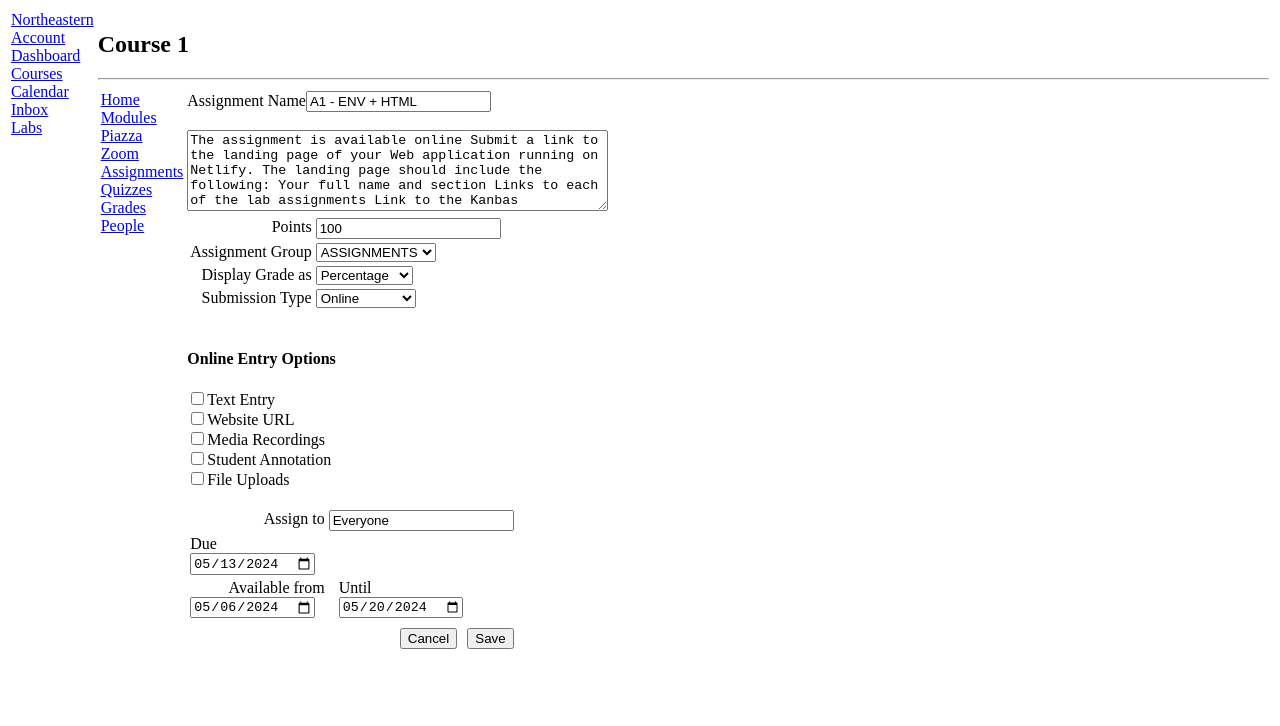
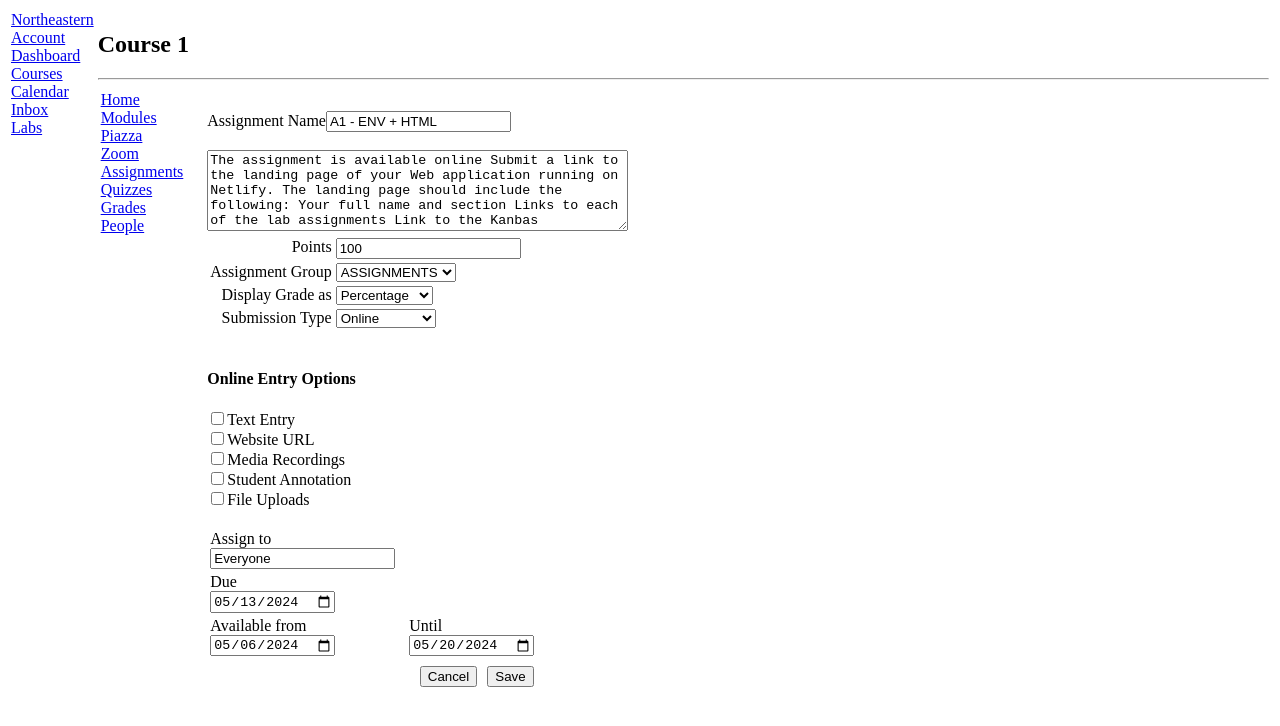
Before and after one commit to Malav2002/kambaz-next-js, a Next.js app: page /Courses/1/Assignments/1 in a window 1280 px wide. Shown: the top 726 px of the page. Built offline with nearby package versions, Linux system fonts and the light colour scheme.

Commit message:
ui changes

```diff
--- a/src/app/(Kambaz)/Courses/[cid]/Assignments/[aid]/page.tsx
+++ b/src/app/(Kambaz)/Courses/[cid]/Assignments/[aid]/page.tsx
@@ -1,6 +1,6 @@
 export default function AssignmentEditor() {
   return (
-    <div id="wd-assignments-editor">
+    <div id="wd-assignments-editor" style={{padding: "20px"}}>
       <label htmlFor="wd-name">Assignment Name</label>
       <input id="wd-name" defaultValue="A1 - ENV + HTML" />
       <br /><br />
@@ -84,10 +84,11 @@ export default function AssignmentEditor() {
       <table>
         <tbody>
           <tr>
-            <td align="right" valign="top">
+            <td align="left" valign="top">
               <label htmlFor="wd-assign-to">Assign to</label>
-            </td>
-            <td>
+
+            <br />
+
               <input id="wd-assign-to" defaultValue="Everyone" />
             </td>
           </tr>
@@ -101,7 +102,7 @@ export default function AssignmentEditor() {
           </tr>
 
           <tr>
-            <td align="right" valign="top">
+            <td align="left" valign="top">
               <label htmlFor="wd-available-from" >Available from</label>
               <br/>
               <input type="date" id="wd-available-from" defaultValue="2024-05-06" style={{marginRight: "10px"}} />
```
